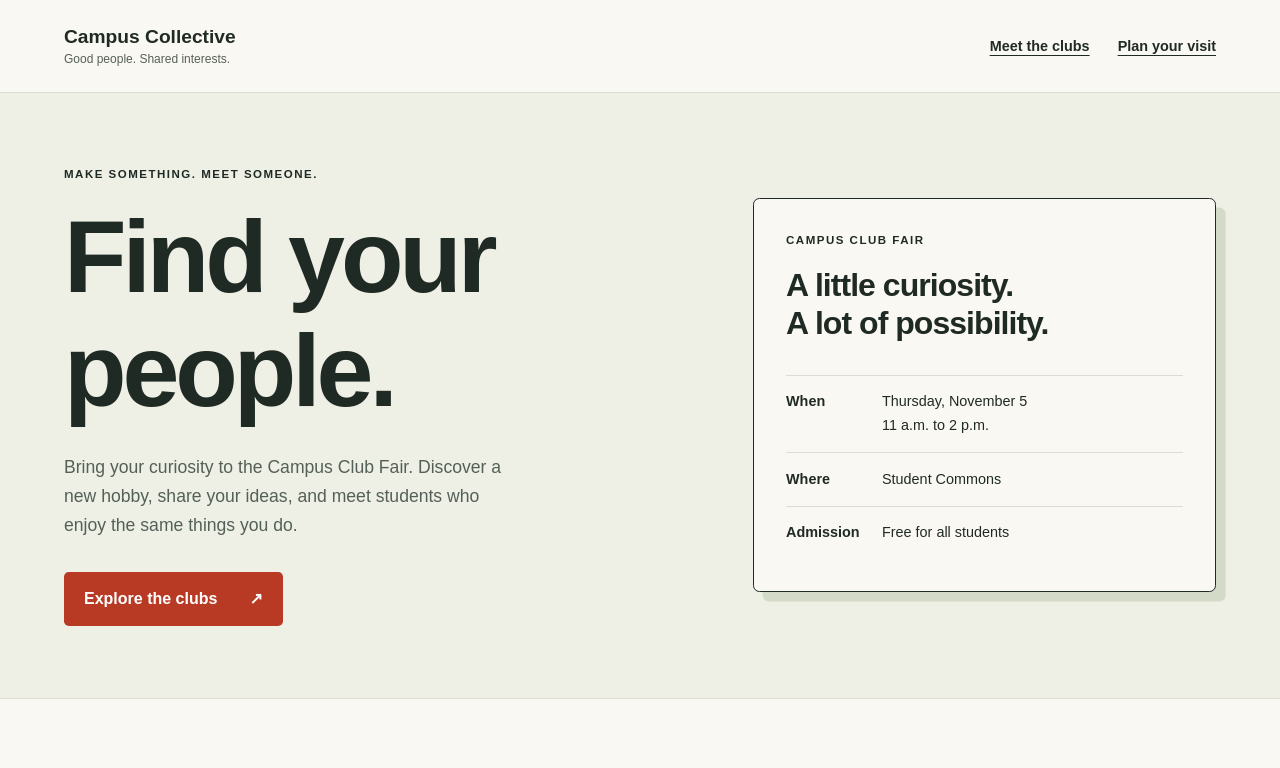
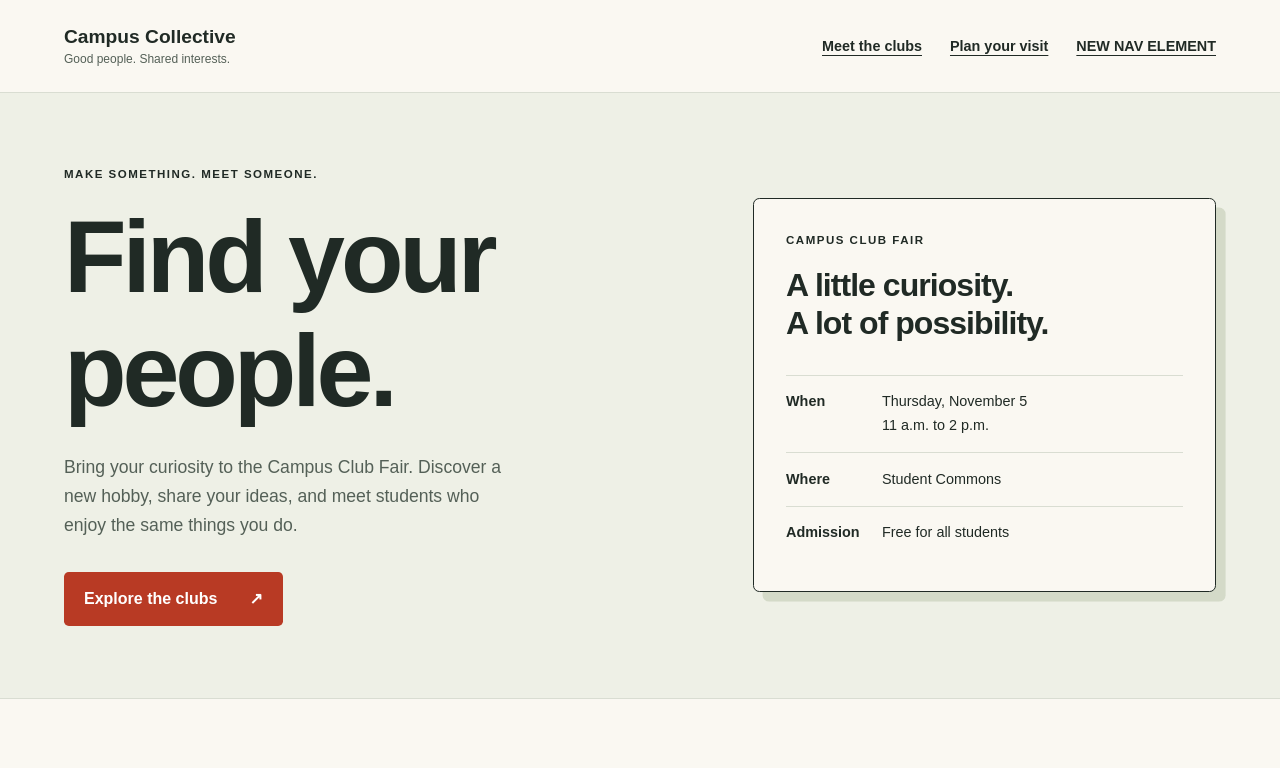
Before and after one commit to DanStephenson/SampleCollabRepo, a plain HTML site: page index.html in a window 1280 px wide. Shown: the top 768 px of the page. Drawn offline with Linux system fonts and the light colour scheme.

Commit message:
Added nav element
I added the last nav element that we forgot.

```diff
--- a/index.html
+++ b/index.html
@@ -16,6 +16,7 @@
                 <ul>
                     <li><a href="#clubs">Meet the clubs</a></li>
                     <li><a href="#visit">Plan your visit</a></li>
+                    <li><a href="#">NEW NAV ELEMENT</a></li>
                 </ul>
             </nav>
         </div>
```
